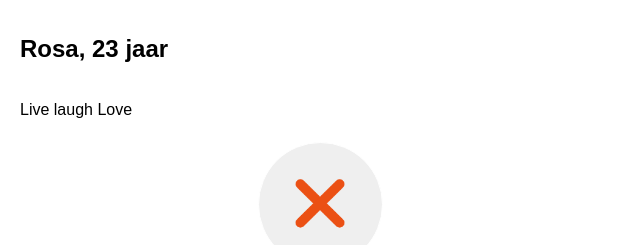
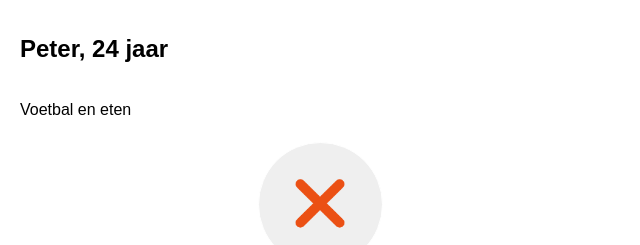
Before and after one commit to Laurie1996/staticsite, a plain HTML site: page persoon.html in a window 1280 px wide. Shown: the part 540-785 px from the top of the page, 0-640 px from the left. Drawn offline with Linux system fonts and the light colour scheme.

Commit message:
Versie 2
Proefiel aangepast

```diff
--- a/persoon.html
+++ b/persoon.html
@@ -31,10 +31,10 @@
     </p>
         </div>
 
-    <h2>Rosa, 23 jaar</h2>
+    <h2>Peter, 24 jaar</h2>
     <p>
 
-      Live laugh Love
+      Voetbal en eten
     </p>
 
 
```
